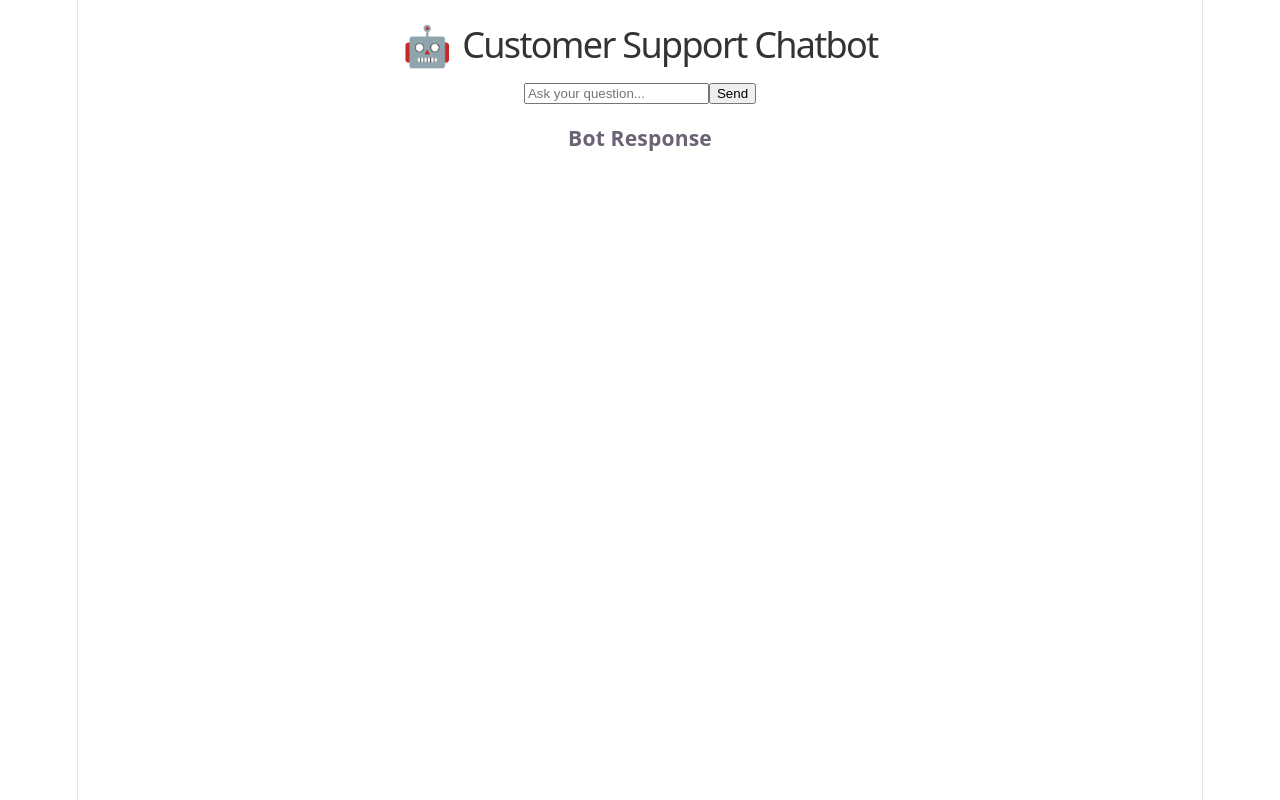
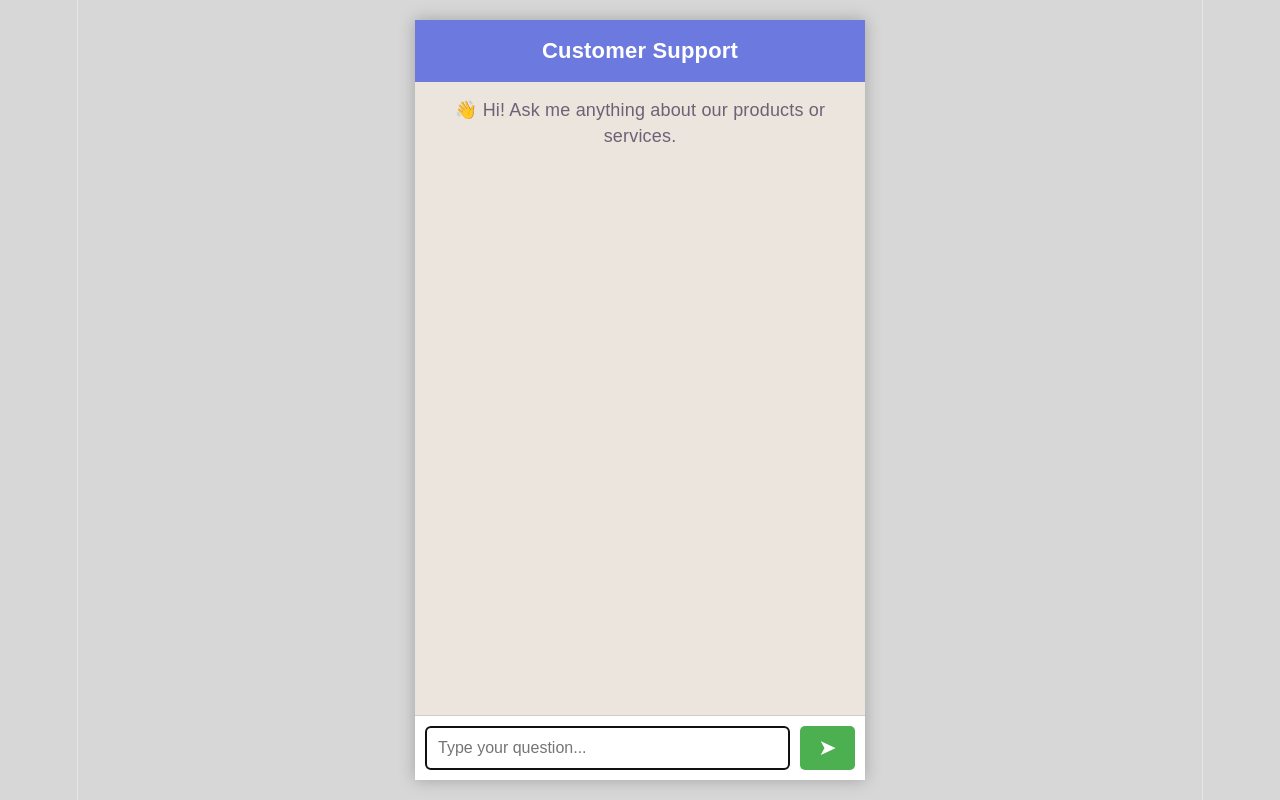
Before and after one commit to Ad-cell-ai/CUSTOMER-SUPPORT-CHATBOT, a React app in the folder frontend/: page / in a window 1280 px wide. Built offline with nearby package versions, Linux system fonts and the light colour scheme; the HTML template or start-up script is replaced by a standard one.

Commit message:
updated frontend

```diff
--- a/frontend/src/App.css
+++ b/frontend/src/App.css
@@ -1,35 +1,100 @@
-h1 {
-  display: flex;
-  align-items: center;
-  justify-content: center;
-  gap: 10px;
-  font-size: 2rem;
-  margin-bottom: 20px;
-  color: #333;
-  text-align: center;
-  flex-wrap: wrap;
-}
-.title {
-  display: flex;
-  align-items: center;
-  justify-content: center;
-  gap: 12px;
-  flex-wrap: nowrap;
-  font-size: 2rem;
-  margin-bottom: 20px;
+*{
+  margin:0;
+  padding:0;
+  box-sizing:border-box;
 }
 
-.title span:first-child {
-  font-size: 2.2rem;
+body{
+  background:#d7d7d7;
+  font-family:Arial,Helvetica,sans-serif;
 }
 
-@media (max-width: 600px) {
-  .title {
-    font-size: 1.6rem;
-    gap: 8px;
-  }
+.chat-container{
+  width:100%;
+  max-width:450px;
+  height:95vh;
 
-  .title span:first-child {
-    font-size: 1.8rem;
-  }
+  margin:auto;
+  display:flex;
+  flex-direction:column;
+
+  background:white;
+  box-shadow:0 0 15px rgba(0,0,0,.25);
 }
+
+.header{
+  background:#6c7ae0;
+  color:white;
+  padding:18px;
+  text-align:center;
+  font-size:22px;
+  font-weight:bold;
+}
+
+.chat-body{
+  flex:1;
+  overflow-y:auto;
+  padding:15px;
+  background:#ece5dd;
+}
+
+.message{
+  padding:12px;
+  border-radius:12px;
+  margin-bottom:12px;
+  max-width:75%;
+  word-wrap:break-word;
+}
+
+.user{
+  background:#4caf50;
+  color:white;
+  margin-left:auto;
+}
+
+.bot{
+  background:#a36be0;
+  color:white;
+}
+
+.input-area{
+  display:flex;
+  padding:10px;
+  gap:10px;
+  border-top:1px solid #ccc;
+}
+
+.input-area input{
+  flex:1;
+  padding:12px;
+  border:1px solid gray;
+  border-radius:5px;
+  font-size:16px;
+}
+
+.input-area button{
+  width:55px;
+  border:none;
+  border-radius:5px;
+  cursor:pointer;
+  background:#4caf50;
+  color:white;
+  font-size:22px;
+}
+
+@media(max-width:600px){
+
+.chat-container{
+    width:100%;
+    height:100vh;
+    max-width:none;
+}
+
+.header{
+    font-size:18px;
+}
+
+.input-area input{
+    font-size:15px;
+}
+}
--- a/frontend/src/App.jsx
+++ b/frontend/src/App.jsx
@@ -1,79 +1,126 @@
-import { useState } from "react";
-import axios from "axios";
+import { useState, useRef, useEffect } from "react";
 import "./App.css";
 
-const API_URL =
-   "https://customer-support-chatbot-gf37.onrender.com/api/chat";
+function App() {
+  const [messages, setMessages] = useState([]);
+  const [question, setQuestion] = useState("");
 
-function App() {
-  const [message, setMessage] = useState("");
-  const [reply, setReply] = useState("");
-  const [loading, setLoading] = useState(false);
+  const inputRef = useRef(null);
+  const bottomRef = useRef(null);
 
-  const sendMessage = async () => {
-    if (!message.trim()) {
-      setReply("Please enter a message.");
-      return;
-    }
+  // Focus input when app loads
+  useEffect(() => {
+    inputRef.current?.focus();
+  }, []);
 
-    setLoading(true);
+  // Auto scroll to latest message
+  useEffect(() => {
+    bottomRef.current?.scrollIntoView({
+      behavior: "smooth",
+    });
+  }, [messages]);
+
+  async function sendMessage() {
+    if (!question.trim()) return;
+
+    const userQuestion = question.trim();
+
+    // Show user message immediately
+    setMessages((prev) => [
+      ...prev,
+      {
+        sender: "user",
+        text: userQuestion,
+      },
+    ]);
+
+    // Clear input
+    setQuestion("");
+
+    // Keep cursor in textbox
+    inputRef.current?.focus();
 
     try {
-      const res = await axios.post(
-        API_URL,
-        { message },
-        {
+      const res = await fetch("http://localhost:5000/api/chat", {
+        method: "POST",
         headers: {
           "Content-Type": "application/json",
         },
+        body: JSON.stringify({
+          message: userQuestion,
+        }),
+      });
+
+      const data = await res.json();
+
+      setMessages((prev) => [
+        ...prev,
+        {
+          sender: "bot",
+          text: data.response || "No response received.",
+        },
+      ]);
+    } catch (err) {
+      setMessages((prev) => [
+        ...prev,
+        {
+          sender: "bot",
+          text: "⚠️ Unable to connect to server.",
+        },
+      ]);
     }
-      );
 
-      setReply(res.data.response);
-      setMessage("");
-    } catch (err) {
-      console.error(err);
+    // Focus input again after response
+    setTimeout(() => {
+      inputRef.current?.focus();
+    }, 100);
+  }
 
-      setReply(
-        err.response?.data?.response ||
-          err.response?.data?.message ||
-          err.message ||
-          "Unable to connect to the backend."
-      );
-    } finally {
-      setLoading(false);
-    }
-  };
+  return (
+    <div className="chat-container">
+      {/* Header */}
+      <div className="header">
+        Customer Support
+      </div>
 
-  const handleKeyDown = (e) => {
-    if (e.key === "Enter" && !loading) {
+      {/* Chat Messages */}
+      <div className="chat-body">
+        {messages.length === 0 && (
+          <div className="welcome-message">
+            👋 Hi! Ask me anything about our products or services.
+          </div>
+        )}
+
+        {messages.map((msg, index) => (
+          <div
+            key={index}
+            className={`message ${msg.sender}`}
+          >
+            {msg.text}
+          </div>
+        ))}
+
+        <div ref={bottomRef}></div>
+      </div>
+
+      {/* Input */}
+      <div className="input-area">
+        <input
+          ref={inputRef}
+          type="text"
+          value={question}
+          placeholder="Type your question..."
+          onChange={(e) => setQuestion(e.target.value)}
+          onKeyDown={(e) => {
+            if (e.key === "Enter") {
               sendMessage();
             }
-  };
-
-  return (
-     <div>
-     <h1 className="title">
-  <span>🤖</span>
-  <span>Customer Support Chatbot</span>
-</h1>
-
-      <input
-        type="text"
-        placeholder="Ask your question..."
-        value={message}
-        onChange={(e) => setMessage(e.target.value)}
-        onKeyDown={handleKeyDown}
-        disabled={loading}
+          }}
         />
 
-      <button onClick={sendMessage} disabled={loading}>
-        {loading ? "Sending..." : "Send"}
+        <button onClick={sendMessage}>
+          ➤
         </button>
-
-      <div className="response">
-        <h3>Bot Response</h3>
-        <p>{reply}</p>
       </div>
     </div>
   );
--- a/frontend/src/index.css
+++ b/frontend/src/index.css
@@ -109,3 +109,6 @@ code {
   padding: 4px 8px;
   background: var(--code-bg);
 }
+body{
+  margin:0;
+}
```
Lines whose indentation alone changed are shown as unchanged.
